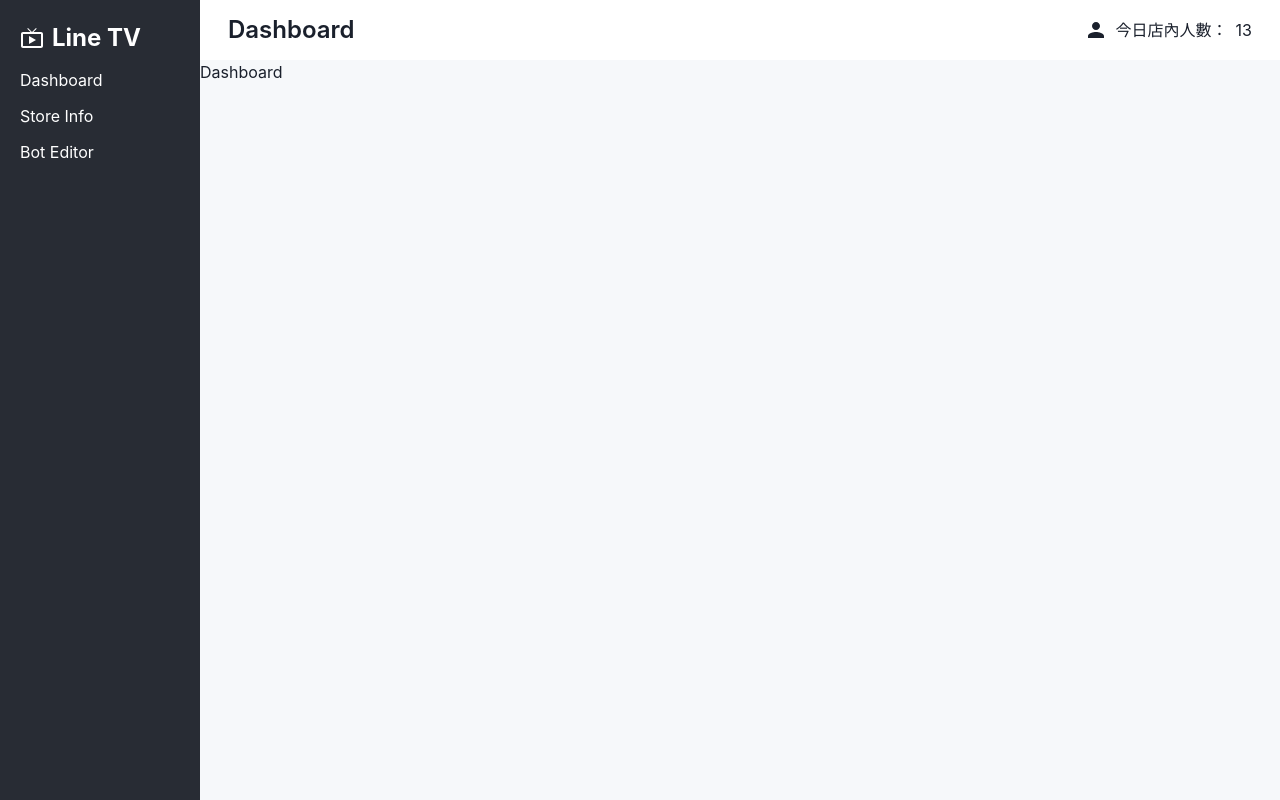
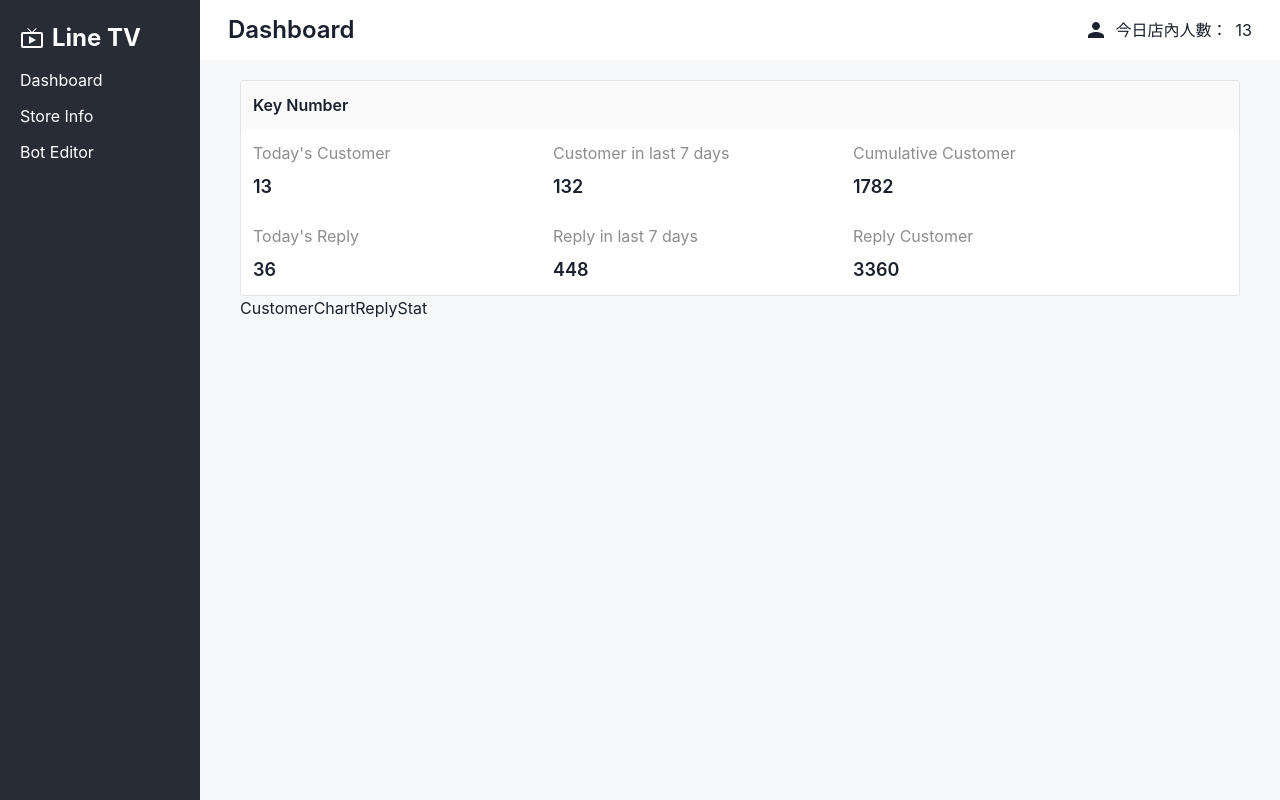
Before and after one commit to kuouu/line-tv, a React (Create React App) app: page /dashboard in a window 1280 px wide. Built offline with nearby package versions, Linux system fonts and the light colour scheme.

Commit message:
feat(Dashboard): add KeyNumber component

```diff
--- a/src/App.js
+++ b/src/App.js
@@ -43,7 +43,9 @@ const Container = styled.div`
 `
 
 const MainSection = styled.div`
-  height: 100vh;
+  display: flex;
+  flex-direction: column;
+  min-height: 100vh;
   flex-grow: 1;
   background-color: #f6f8fa;
 `
--- /dev/null
+++ b/src/components/Dashboard/CustomerChart.js
@@ -0,0 +1,9 @@
+import React from 'react'
+
+export default function CustomerChart() {
+  return (
+    <div>
+      CustomerChart
+    </div>
+  )
+}
--- /dev/null
+++ b/src/components/Dashboard/KeyNumber.js
@@ -0,0 +1,35 @@
+import { Flex, Stack, Text } from '@chakra-ui/layout'
+import React from 'react'
+
+export default function KeyNumber() {
+  const DisplayNumber = ({title, number}) => <Stack minW='300px'>
+    <Text fontSize='md' color='rgba(0, 0, 0, 0.45)'>
+      {title}
+    </Text>
+    <Text fontSize='lg' fontWeight='semibold'>
+      {number}
+    </Text>
+  </Stack>
+  return (
+    <Flex
+      direction='column'
+      bgColor='white'
+      border='solid 1px #e3e3e3'
+      borderRadius={3}
+    >
+      <Flex bgColor='#fafafa' p={3} fontWeight='semibold'>
+        Key Number
+      </Flex>
+      <Flex p={3}>
+        <DisplayNumber title={'Today\'s Customer'} number={13}/>
+        <DisplayNumber title={'Customer in last 7 days'} number={132}/>
+        <DisplayNumber title={'Cumulative Customer'} number={1782}/>
+      </Flex>
+      <Flex p={3}>
+        <DisplayNumber title={'Today\'s Reply'} number={36}/>
+        <DisplayNumber title={'Reply in last 7 days'} number={448}/>
+        <DisplayNumber title={'Reply Customer'} number={3360}/>
+      </Flex>
+    </Flex>
+  )
+}
--- /dev/null
+++ b/src/components/Dashboard/ReplyStat.js
@@ -0,0 +1,9 @@
+import React from 'react'
+
+export default function ReplyStat() {
+  return (
+    <div>
+      ReplyStat
+    </div>
+  )
+}
--- a/src/views/Dashboard.js
+++ b/src/views/Dashboard.js
@@ -1,9 +1,22 @@
 import React from 'react'
+import { Flex } from '@chakra-ui/layout'
+import KeyNumber from '../components/Dashboard/KeyNumber'
+import CustomerChart from '../components/Dashboard/CustomerChart'
+import ReplyStat from '../components/Dashboard/ReplyStat'
 
 export default function Dashboard() {
   return (
-    <div>
-      Dashboard
-    </div>
+    <Flex
+      px={10}
+      py={5}
+      flexGrow={1}
+      direction='column'
+    >
+      <KeyNumber />
+      <Flex>
+        <CustomerChart />
+        <ReplyStat />
+      </Flex>
+    </Flex>
   )
 }
```
